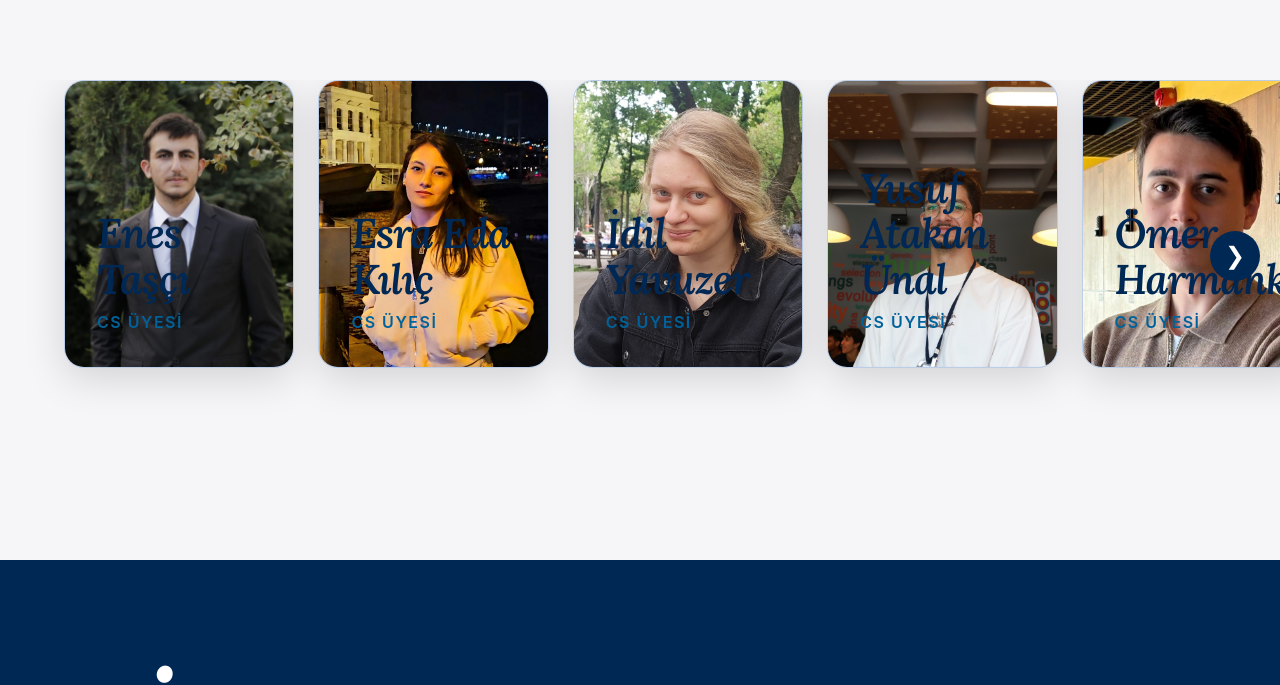
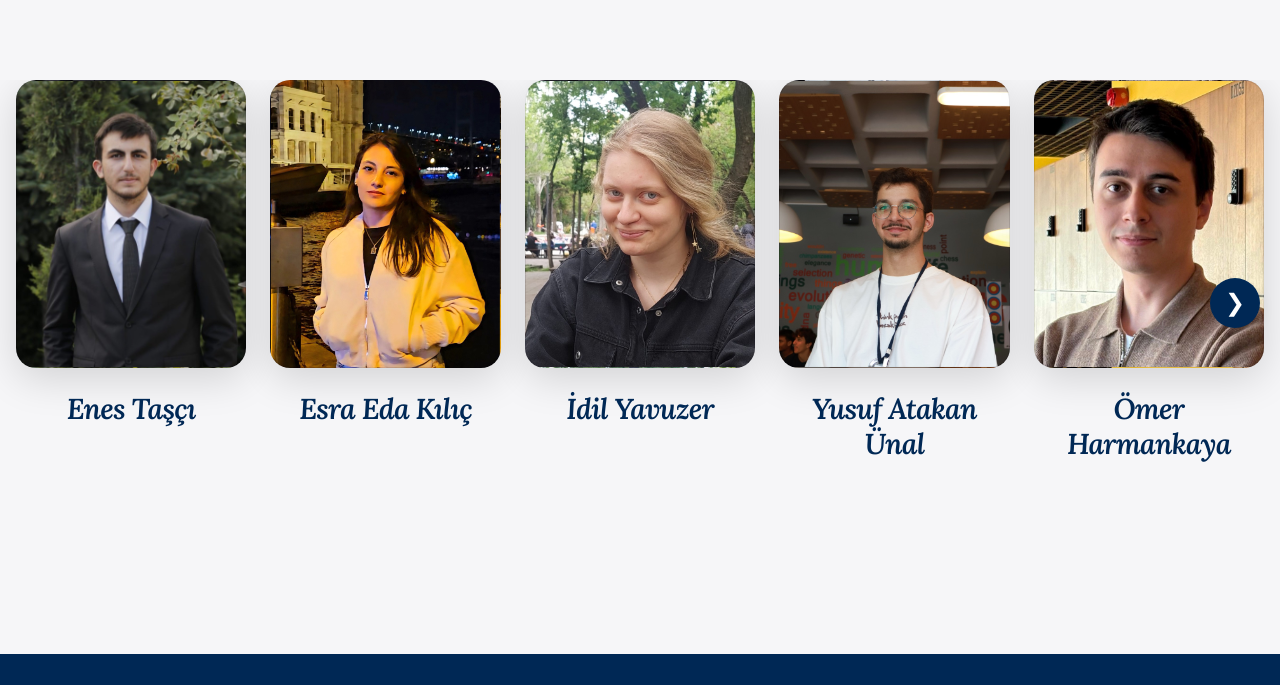
Before and after one commit to OmerHarmankayaC/IEEE-WebSite, a plain HTML site: page index.html in a window 1280 px wide. Shown: the part 6000-6685 px from the top of the page. Drawn offline with Linux system fonts and the light colour scheme.

Commit message:
People part fix. Activities part improvements.

```diff
--- a/app.js
+++ b/app.js
@@ -76,12 +76,11 @@ document.addEventListener('DOMContentLoaded', () => {
     });
 
     // 3. Populate Team Carousel and handle Tabs dynamically
-    const generateCollinsCarouselCard = (role, name = "İsim Soyisim", imgSrc = "") => `
+    const generateCollinsCarouselCard = (name = "İsim Soyisim", imgSrc = "") => `
         <div class="collins-card">
-            <div class="collins-card-bg" ${imgSrc ? `style="background-image: url('${imgSrc}'); background-size: cover; background-position: center;"` : ''}></div>
+            <div class="collins-card-bg" ${imgSrc ? `style="background-image: url('${imgSrc}');"` : ''}></div>
             <div class="collins-card-content">
                 <h4 class="collins-card-name">${name}</h4>
-                <p class="collins-card-role">${role}</p>
             </div>
         </div>
     `;
@@ -163,7 +162,7 @@ document.addEventListener('DOMContentLoaded', () => {
         if(carouselEl) {
             let html = "";
             data.members.forEach(m => {
-                html += generateCollinsCarouselCard(m.role, m.name, m.img);
+                html += generateCollinsCarouselCard(m.name, m.img);
             });
             carouselEl.innerHTML = html;
         }
--- a/index.html
+++ b/index.html
@@ -203,42 +203,42 @@
         </div>
         <div class="activities-carousel reveal" id="activities-carousel-track">
             <!-- Reference Full Pastel Cards -->
-            <div class="activity-card" style="flex: 0 0 500px; background-color: #f7dcd1;">
-                <a href="blog-post.html" class="activity-arrow">
+            <a href="blog-post.html" class="activity-card" style="flex: 0 0 500px; background-color: #f7dcd1;">
+                <span class="activity-arrow">
                     <svg width="24" height="24" viewBox="0 0 24 24" fill="none" stroke="currentColor" stroke-width="2">
                         <path d="M5 12h14M12 5l7 7-7 7" stroke-linecap="round" stroke-linejoin="round"/>
                     </svg>
-                </a>
+                </span>
                 <p class="ac-category">Kariyer Söyleşileri</p>
                 <h3 class="ac-title">Silikon Vadisi'nde <br>Bir Türk Mühendis</h3>
-            </div>
-            <div class="activity-card" style="flex: 0 0 350px; background-color: #d1e8f7;">
-                <a href="blog-post.html" class="activity-arrow">
+            </a>
+            <a href="blog-post.html" class="activity-card" style="flex: 0 0 350px; background-color: #d1e8f7;">
+                <span class="activity-arrow">
                     <svg width="24" height="24" viewBox="0 0 24 24" fill="none" stroke="currentColor" stroke-width="2">
                         <path d="M5 12h14M12 5l7 7-7 7" stroke-linecap="round" stroke-linejoin="round"/>
                     </svg>
-                </a>
+                </span>
                 <p class="ac-category">Teknik Gezi</p>
                 <h3 class="ac-title">Savunma Sanayii<br>Ziyareti</h3>
-            </div>
-            <div class="activity-card" style="flex: 0 0 600px; background-color: #e4d1f7;">
-                <a href="blog-post.html" class="activity-arrow">
+            </a>
+            <a href="blog-post.html" class="activity-card" style="flex: 0 0 600px; background-color: #e4d1f7;">
+                <span class="activity-arrow">
                     <svg width="24" height="24" viewBox="0 0 24 24" fill="none" stroke="currentColor" stroke-width="2">
                         <path d="M5 12h14M12 5l7 7-7 7" stroke-linecap="round" stroke-linejoin="round"/>
                     </svg>
-                </a>
+                </span>
                 <p class="ac-category">Proje Takımları</p>
                 <h3 class="ac-title">Otonom Araç Projesi<br>Finallerde Derece Yaptı</h3>
-            </div>
-            <div class="activity-card" style="flex: 0 0 400px; background-color: #d8f7d1;">
-                <a href="blog-post.html" class="activity-arrow">
+            </a>
+            <a href="blog-post.html" class="activity-card" style="flex: 0 0 400px; background-color: #d8f7d1;">
+                <span class="activity-arrow">
                     <svg width="24" height="24" viewBox="0 0 24 24" fill="none" stroke="currentColor" stroke-width="2">
                         <path d="M5 12h14M12 5l7 7-7 7" stroke-linecap="round" stroke-linejoin="round"/>
                     </svg>
-                </a>
+                </span>
                 <p class="ac-category">Mentörlük</p>
                 <h3 class="ac-title">Akademi Buluşmaları<br>Devam Ediyor</h3>
-            </div>
+            </a>
             <!-- See All Activities Card -->
             <div class="activity-card" style="flex: 0 0 350px; background-color: var(--ted-navy); border: 1px solid rgba(255,255,255,0.1); justify-content: center; align-items: center; border-radius: 20px;">
                 <a href="blog.html" style="color: white; text-decoration: none; display: flex; flex-direction: column; align-items: center; gap: 1rem;">
--- a/styles.css
+++ b/styles.css
@@ -478,11 +478,16 @@ h1, h2, h3, h4, .huge-text {
     flex-direction: column;
     justify-content: flex-end;
     color: var(--text-dark);
+    text-decoration: none; /* for when used as <a> tag */
     box-shadow: 0 15px 40px rgba(0,0,0,0.05);
     transition: transform 0.4s;
     min-height: 400px;
+    cursor: pointer;
 }
 .activity-card:hover { transform: translateY(-10px); }
+@media (hover: none) {
+    .activity-card:hover { transform: none; }
+}
 .ac-title {
     font-size: clamp(1.5rem, 3vw, 2.5rem);
     font-weight: 800;
@@ -667,6 +672,7 @@ h1, h2, h3, h4, .huge-text {
     scroll-padding-left: 5vw;
     scrollbar-width: none; /* Firefox */
     -ms-overflow-style: none;
+    justify-content: center;
 }
 
 .collins-carousel::-webkit-scrollbar {
@@ -675,57 +681,42 @@ h1, h2, h3, h4, .huge-text {
 
 .collins-card {
     flex: 0 0 clamp(200px, 18vw, 300px);
-    aspect-ratio: 4/5;
-    position: relative;
-    border-radius: 20px;
-    background: #d0e4ff; /* Stronger pastel blue */
+    display: flex;
+    flex-direction: column;
     scroll-snap-align: start;
-    overflow: hidden;
-    box-shadow: 0 10px 40px rgba(0,0,0,0.15);
     transition: transform 0.4s cubic-bezier(0.16, 1, 0.3, 1);
-    border: 1px solid rgba(4, 9, 20, 0.1);
+    background: transparent;
 }
 
 .collins-card:hover {
-    transform: scale(0.98);
+    transform: translateY(-5px);
 }
 
 .collins-card-bg {
-    position: absolute;
-    top: 0; left: 0; right: 0; bottom: 0;
+    width: 100%;
+    aspect-ratio: 4/5;
     background-size: cover;
     background-position: center;
-    z-index: 1;
-    display: block;
+    border-radius: 20px;
+    overflow: hidden;
+    box-shadow: 0 10px 40px rgba(0,0,0,0.15);
+    border: 1px solid rgba(4, 9, 20, 0.1);
+    background-color: #d0e4ff; /* Placeholder color */
 }
 
 .collins-card-content {
-    position: absolute;
-    bottom: 2rem;
-    left: 2rem;
-    right: 2rem;
-    z-index: 2;
+    padding: 1.5rem 0 0 0;
+    text-align: center;
 }
 
 .collins-card-name {
     font-family: var(--font-serif);
     font-style: italic;
-    font-size: clamp(1.8rem, 3.5vw, 2.6rem);
+    font-size: clamp(1.4rem, 2.5vw, 1.8rem);
     font-weight: 600;
-    color: var(--ted-navy); /* Dark text on light pastel card */
-    line-height: 1.1;
-    margin-bottom: 0.5rem;
+    color: var(--ted-navy);
+    line-height: 1.2;
     text-transform: capitalize;
-    text-shadow: none; /* No shadow */
-}
-
-.collins-card-role {
-    font-size: 1rem;
-    color: var(--ted-red);
-    font-weight: 600;
-    text-transform: uppercase;
-    letter-spacing: 1.5px;
-    text-shadow: none;
 }
 
 @media (max-width: 1000px) {
```
